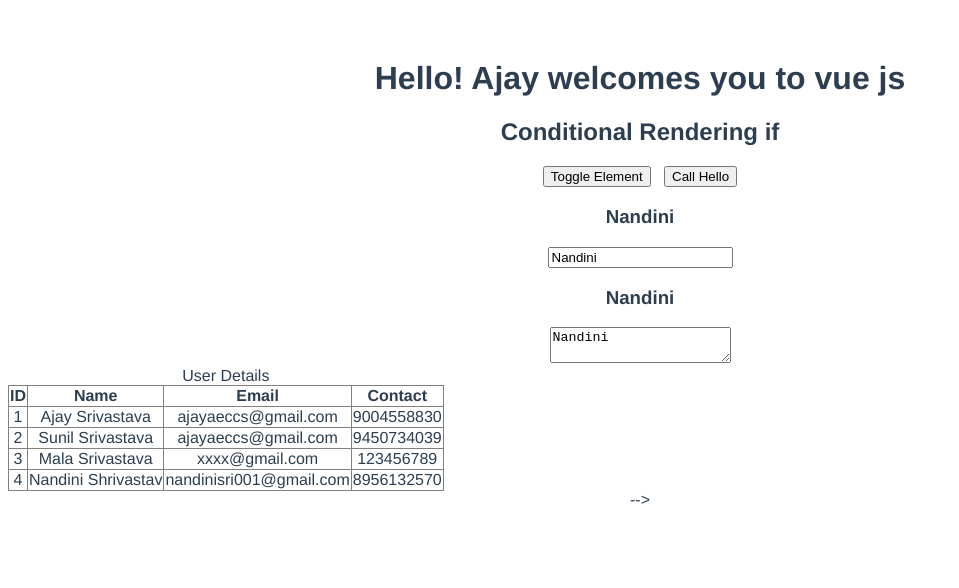
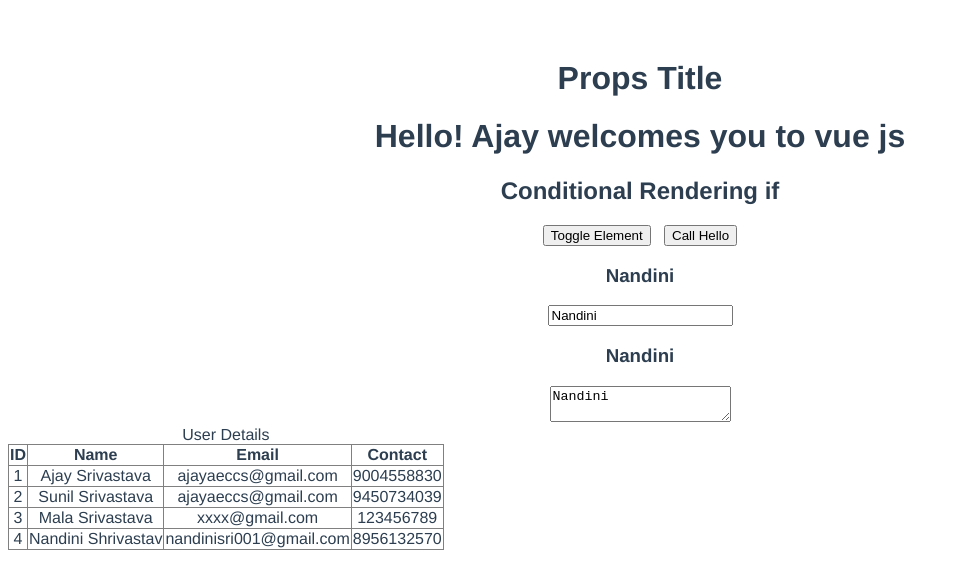
Before and after one commit to ajayaeccs/blog, a Vue app: page / in a window 1280 px wide. Shown: the top 588 px of the page, without its empty margins (0-959 px from the left). Built offline with nearby package versions, Linux system fonts and the light colour scheme.

Commit message:
Added Props emited by Child to Parent

```diff
--- a/src/App.vue
+++ b/src/App.vue
@@ -1,12 +1,13 @@
 <template>
   <div id="app">
     <!-- <img alt="Vue logo" src="./assets/logo.png"> -->
-    <Home
+    <h1>{{title}}</h1>
+    <Home v-on:changeTitle="updateParentTitle($event)"
       msg="Ajay welcomes you to vue js"
       v-bind:message="message"
       v-bind:users="users"
+
     />
-    -->
     <!-- <Hello /> -->
   </div>
 </template>
@@ -22,14 +23,20 @@ export default {
   },
     data(){
            return{
+                title: "Props Title",
                 message:"Nandini",
-                  users:[
+                users:[
                       {id:1,name:"Ajay Srivastava",email:"ajayaeccs@gmail.com",contact:9004558830},
                       {id:2,name:"Sunil Srivastava",email:"ajayaeccs@gmail.com",contact:9450734039},
                       {id:3,name:"Mala Srivastava",email:"xxxx@gmail.com",contact:123456789},
                       {id:4,name:"Nandini Shrivastav",email:"nandinisri001@gmail.com",contact:8956132570}
                   ]
             }
+      },
+      methods:{
+        updateParentTitle(title){
+          this.title = title
+        }
       }
 }
 </script>
```
